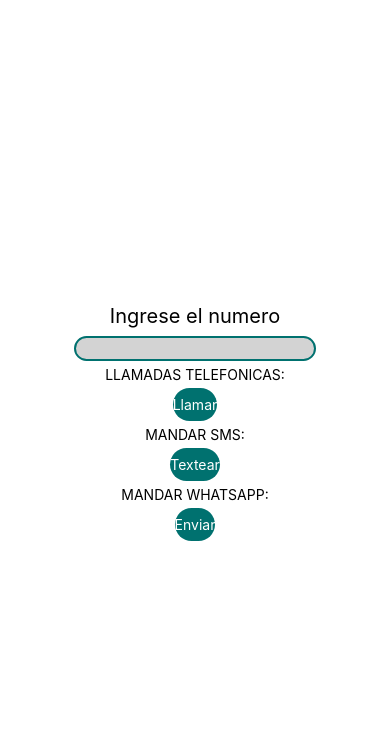
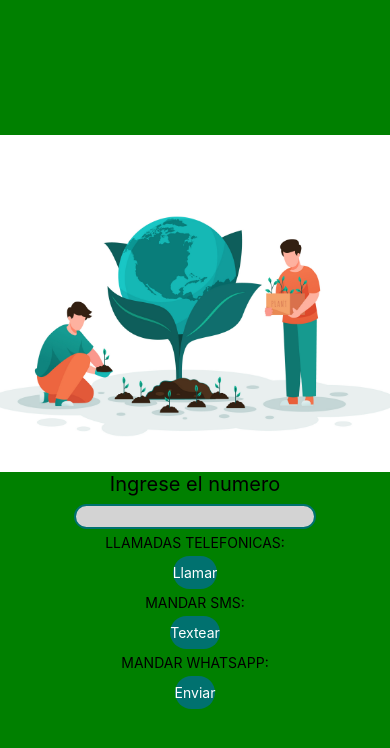
Before and after one commit to FedeGomboc/ReactNative-SMS, a React Native app in the folder sms/: screen / in a window 390 px wide. Shown: the top 748 px of the page. Built offline with nearby package versions, Linux system fonts and the light colour scheme.

Commit message:
lo puse un poco mas lindo

```diff
--- a/sms/App.js
+++ b/sms/App.js
@@ -1,5 +1,6 @@
 import { StyleSheet, Text, View, Linking, TouchableOpacity, Platform, TextInput, Image } from 'react-native';
 import { useState } from 'react';
+import Logo from "../sms/assets/image.jpg"
 
 export default function App() {
 
@@ -31,7 +32,10 @@ export default function App() {
 
   return (
     <View style={styles.container}>
-
+      <Image
+        style={styles.image}
+        source={Logo}
+      />
       <Text style={styles.textoPrincipal}>Ingrese el numero</Text>
 
       <TextInput onChangeText={setTexto} value={texto} style={styles.input} keyboardType="numeric"/>
@@ -60,7 +64,7 @@ export default function App() {
 const styles = StyleSheet.create({
   container: {
     flex: 1,
-    backgroundColor: '#fff',
+    backgroundColor: 'green',
     alignItems: 'center',
     justifyContent: 'center',
     height: '100%',
```
Also changed, not shown: sms/assets/image.jpg (renamed from sms/src/images/image.jpg).
